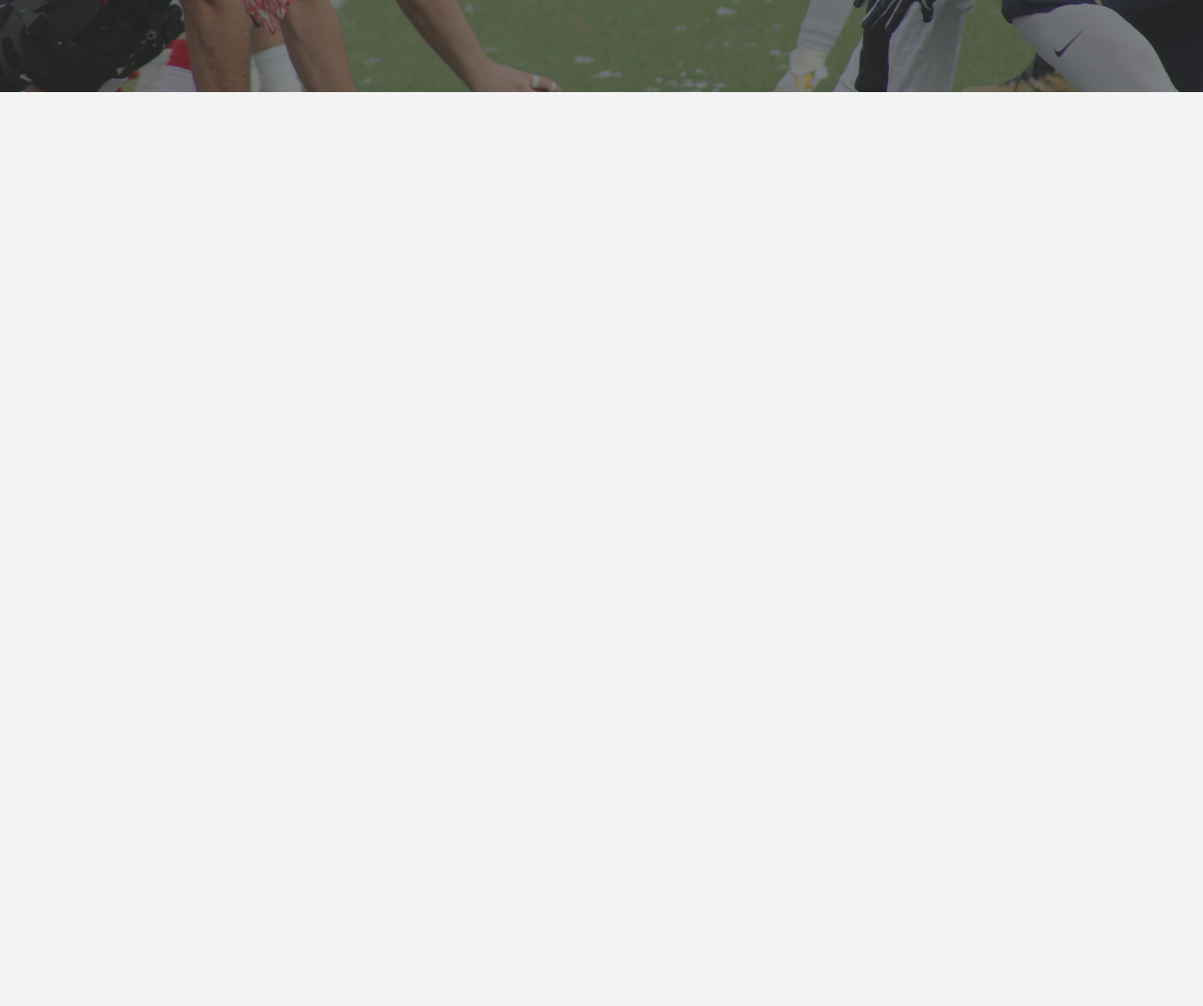
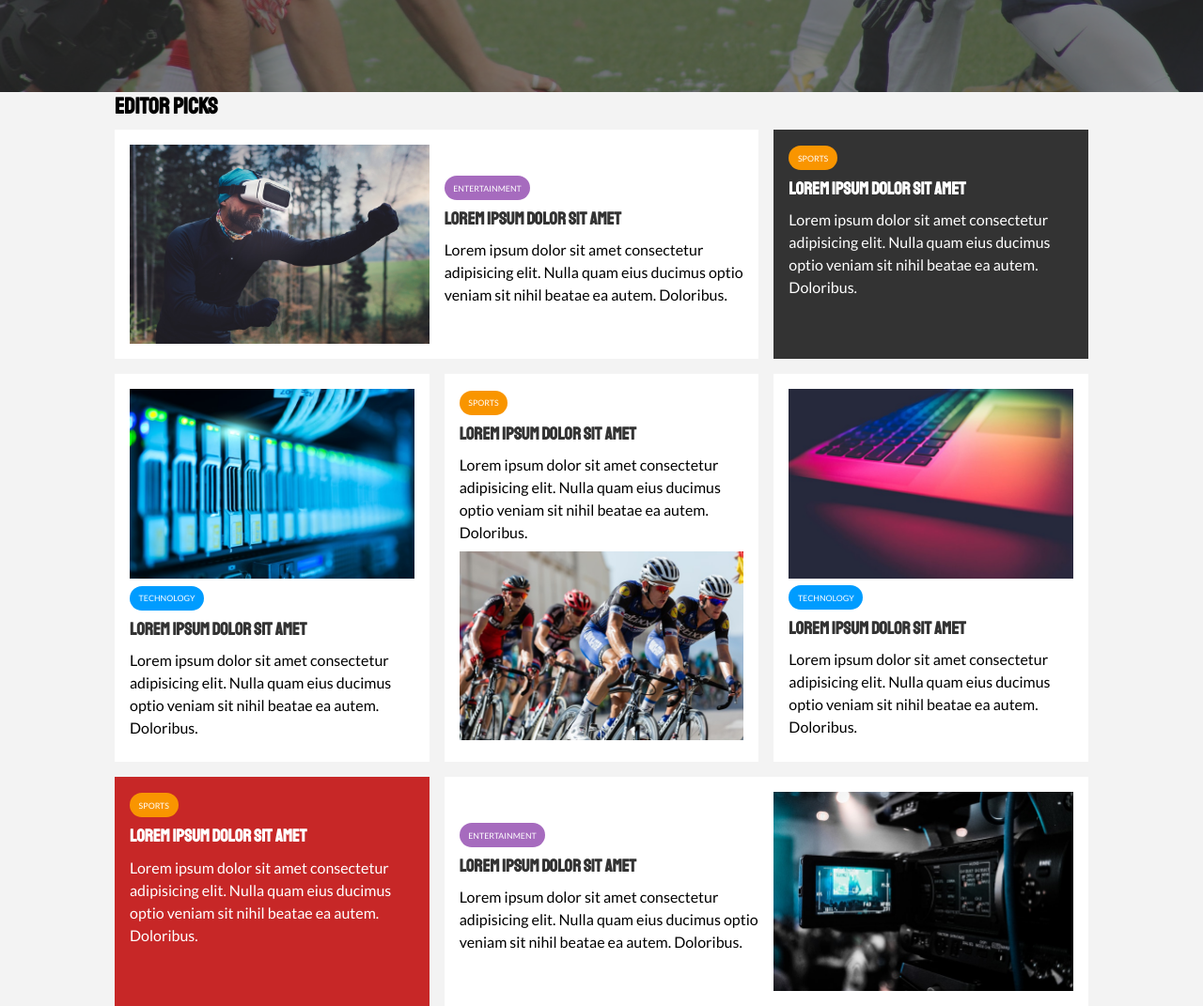
Before and after one commit to elvan/news-website-css-grid, a plain HTML site: page index.html in a window 1280 px wide. Shown: the part 440-1511 px from the top of the page at 94% size. Before the commit the page ends 800 px from the top, so only its background shows below. Drawn offline with Linux system fonts and the light colour scheme.

Commit message:
card, backgrounds, and home-articles

```diff
--- a/css/style.css
+++ b/css/style.css
@@ -108,6 +108,41 @@ h6 {
   opacity: 0.9;
 }
 
+.card {
+  padding: 1rem;
+  background: #fff;
+}
+
+.bg-dark {
+  color: #fff;
+  background: var(--dark-color);
+}
+
+.bg-primary {
+  color: #fff;
+  background: var(--primary-color);
+}
+
+.bg-secondary {
+  color: #fff;
+  background: var(--secondary-color);
+}
+
+.bg-dark h1,
+.bg-dark h2,
+.bg-dark h3,
+.bg-dark a,
+.bg-primary h1,
+.bg-primary h2,
+.bg-primary h3,
+.bg-primary a,
+.bg-secondary h1,
+.bg-secondary h2,
+.bg-secondary h3,
+.bg-secondary a {
+  color: #fff;
+}
+
 /* Navigation */
 #main-nav {
   z-index: 2;
@@ -190,3 +225,23 @@ h6 {
 #showcase .showcase-content p {
   margin-bottom: 1rem;
 }
+
+/* Home Articles */
+#home-articles .articles-container {
+  grid-gap: 1rem;
+  grid-template-columns: repeat(3, 1fr);
+  display: grid;
+}
+
+#home-articles .articles-container > *:first-child,
+#home-articles .articles-container > *:last-child {
+  grid-column: 1 / span 2;
+  grid-gap: 1rem;
+  grid-template-columns: repeat(2, 1fr);
+  display: grid;
+  align-items: center;
+}
+
+#home-articles .articles-container > *:last-child {
+  grid-column: 2 / span 2;
+}
--- a/index.html
+++ b/index.html
@@ -66,5 +66,100 @@
         </div>
       </div>
     </header>
+
+    <!-- Home Articles -->
+    <section id="home-articles" class="py-2">
+      <div class="container">
+        <h2>Editor Picks</h2>
+        <div class="articles-container">
+          <article class="card">
+            <img src="img/articles/ent1.jpg" alt="" />
+            <div>
+              <div class="category category-ent">Entertainment</div>
+              <h3>
+                <a href="article.html">Lorem ipsum dolor sit amet</a>
+              </h3>
+              <p>
+                Lorem ipsum dolor sit amet consectetur adipisicing elit. Nulla
+                quam eius ducimus optio veniam sit nihil beatae ea autem.
+                Doloribus.
+              </p>
+            </div>
+          </article>
+          <article class="card bg-dark">
+            <div class="category category-sports">Sports</div>
+            <h3>
+              <a href="article.html">Lorem ipsum dolor sit amet</a>
+            </h3>
+            <p>
+              Lorem ipsum dolor sit amet consectetur adipisicing elit. Nulla
+              quam eius ducimus optio veniam sit nihil beatae ea autem.
+              Doloribus.
+            </p>
+          </article>
+          <article class="card">
+            <img src="img/articles/tech1.jpg" alt="" />
+            <div class="category category-tech">Technology</div>
+            <h3>
+              <a href="article.html">Lorem ipsum dolor sit amet</a>
+            </h3>
+            <p>
+              Lorem ipsum dolor sit amet consectetur adipisicing elit. Nulla
+              quam eius ducimus optio veniam sit nihil beatae ea autem.
+              Doloribus.
+            </p>
+          </article>
+          <article class="card">
+            <div class="category category-sports">Sports</div>
+            <h3>
+              <a href="article.html">Lorem ipsum dolor sit amet</a>
+            </h3>
+            <p>
+              Lorem ipsum dolor sit amet consectetur adipisicing elit. Nulla
+              quam eius ducimus optio veniam sit nihil beatae ea autem.
+              Doloribus.
+            </p>
+            <img src="img/articles/sports1.jpg" alt="" />
+          </article>
+          <article class="card">
+            <img src="img/articles/tech2.jpg" alt="" />
+            <div class="category category-tech">Technology</div>
+            <h3>
+              <a href="article.html">Lorem ipsum dolor sit amet</a>
+            </h3>
+            <p>
+              Lorem ipsum dolor sit amet consectetur adipisicing elit. Nulla
+              quam eius ducimus optio veniam sit nihil beatae ea autem.
+              Doloribus.
+            </p>
+          </article>
+          <article class="card bg-primary">
+            <div class="category category-sports">Sports</div>
+            <h3>
+              <a href="article.html">Lorem ipsum dolor sit amet</a>
+            </h3>
+            <p>
+              Lorem ipsum dolor sit amet consectetur adipisicing elit. Nulla
+              quam eius ducimus optio veniam sit nihil beatae ea autem.
+              Doloribus.
+            </p>
+          </article>
+          <article class="card">
+            <div>
+              <div class="category category-ent">Entertainment</div>
+              <h3>
+                <a href="article.html">Lorem ipsum dolor sit amet</a>
+              </h3>
+              <p>
+                Lorem ipsum dolor sit amet consectetur adipisicing elit. Nulla
+                quam eius ducimus optio veniam sit nihil beatae ea autem.
+                Doloribus.
+              </p>
+            </div>
+            <img src="img/articles/ent2.jpg" alt="" />
+          </article>
+        </div>
+      </div>
+    </section>
   </body>
 </html>
```
